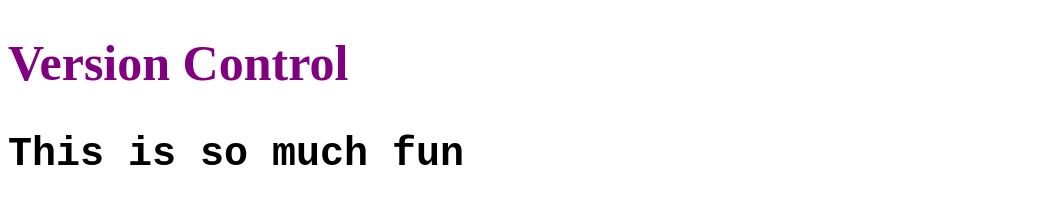
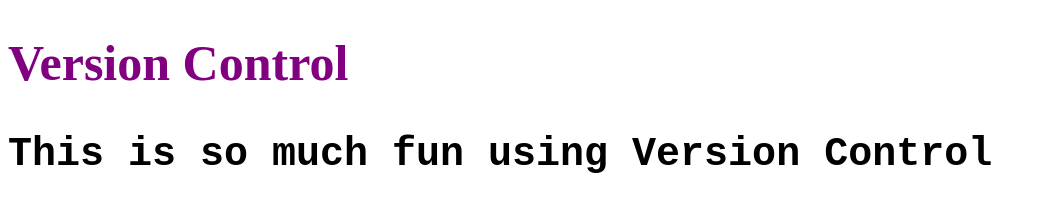
Before and after one commit to Roland-Sankara/version-control-demo, a plain HTML site: page index.html in a window 1280 px wide. Shown: the whole page, without its empty margins (0-1046 px from the left). Drawn offline with Linux system fonts and the light colour scheme.

Commit message:
update paragraph text

```diff
--- a/index.html
+++ b/index.html
@@ -6,6 +6,6 @@
     </head>
     <body>
         <h1>Version Control</h1>
-        <p>This is so much fun</p>
+        <p>This is so much fun using Version Control</p>
     </body>
 </html>
```
